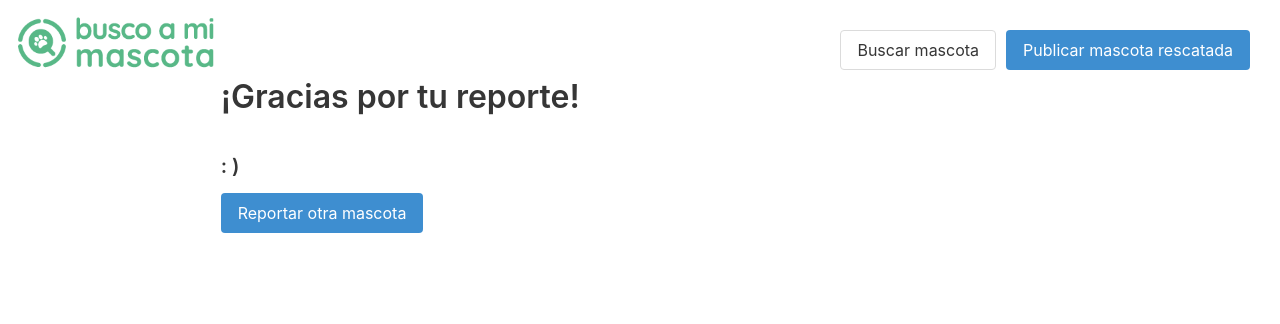
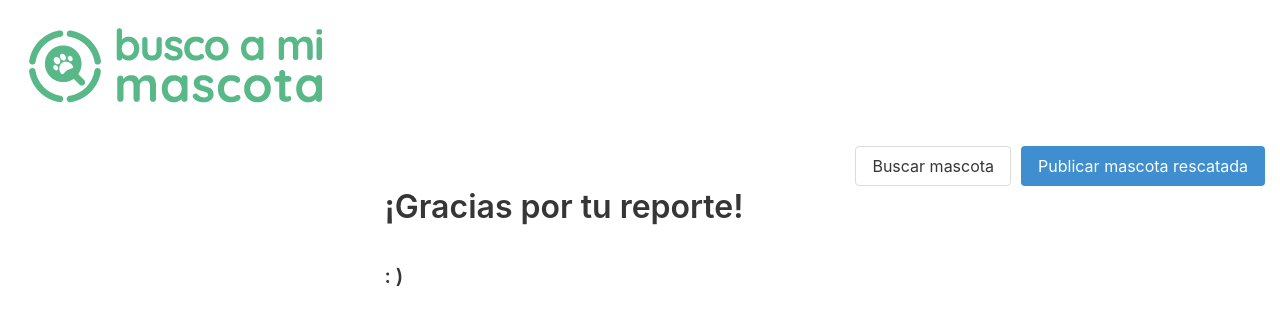
Before and after one commit to sofiarivas/19s-mascotas, a Nuxt app: page /thank-you in a window 1280 px wide. Shown: the top 324 px of the page. Built offline with nearby package versions, Linux system fonts and the light colour scheme.

Commit message:
update layouts

```diff
--- a/components/search.vue
+++ b/components/search.vue
@@ -1,6 +1,6 @@
 <template>
 
-  <ais-index app-id="VUPR3RSXRE" api-key="9b7b9defa421ae1ee8b39d8ba9b3f119" index-name="reports" :auto-search="false">
+  <ais-index app-id="VUPR3RSXRE" api-key="9b7b9defa421ae1ee8b39d8ba9b3f119" index-name="reports" :auto-search="true">
     <ais-search-box>
       <div>
         <h2 class="search-box">Busca información de mascotas rescatadas:</h2>
@@ -43,6 +43,11 @@
         </div>
       </template>
     </ais-results>
+    <ais-no-results>
+       <template scope="{ result }">
+        No encontramos resultados.
+       </template>
+    </ais-no-results>
   </ais-index>
 </template>
 
--- a/layouts/default.vue
+++ b/layouts/default.vue
@@ -1,30 +1,55 @@
 <template>
   <div>
     <div v-if="$route.fullPath !== '/'" class="logo-container">
-      <img class="logo is-small" src="logo.png"/>
+        <img class="logo is-small" src="~/static/logo.png"/>
     </div>
-    <div class="link-container">
-      <nuxt-link v-if="$route.fullPath !== '/'" nuxt-link to="/" class="button link-item">Buscar mascota</nuxt-link>
-      <nuxt-link to="/publish" class="button is-info link-item">Publicar mascota rescatada</nuxt-link>
+    <div class="top-container">
+      <div class="link-container">
+        <nuxt-link v-if="$route.fullPath !== '/'" nuxt-link to="/" class="button link-item">Buscar mascota</nuxt-link>
+        <nuxt-link to="/publish" class="button is-info link-item">Publicar mascota rescatada</nuxt-link>
+      </div>
     </div>
   <nuxt/>
+<!--   <footer class="footer">
+    <div class="container">
+      <div class="content has-text-centered">
+        <p>
+          CONTACTO: busco_mascota_contacto@gmail.com
+          <a class="icon" href="https://github.com/sofiarivas/19s-mascotas">
+            <i class="fa fa-github"></i>
+          </a>
+        </p>
+      </div>
+    </div>
+  </footer> -->
   </div>
 </template>
 
 <style scoped>
-  .link-contaner, .logo-container {
-    display: inline-block;
+  .top-container {
+    text-align: right;
+  }
+  .link-container, .logo-container {
+      display: inline-flex;
+  }
+  .logo-container {
+    margin: 10px;
   }
   .link-container {
-    text-align: right;
-    margin: 30px;
-    float: right;
+    /*float: right;*/
+    margin: 10px;
   }
   .link-item {
-    margin-left: 10px;
+    margin: 5px;
   }
   .logo {
     margin: 1em;
-    width: 200px;
+  }
+  .footer {
+    padding: 10px;
+    font-size: 12px;
+  }
+  .icon {
+    font-size: 22px;
   }
 </style>
--- a/pages/index.vue
+++ b/pages/index.vue
@@ -38,17 +38,19 @@ export default {
 .title {
   display: block;
   font-weight: 300;
-  font-size: 35px;
+  font-size: 25px;
   color: #9B9B9B;
-  letter-spacing: 1px;
   margin-top: 30px;
+}
+
+.title:hover {
+  color: #5bb786;
 }
 
 .subtitle {
   font-weight: 500;
   font-size: 16px;
   color: #4A4A4A;
-  word-spacing: 5px;
   padding-bottom: 15px;
 }
 
--- a/pages/thank-you.vue
+++ b/pages/thank-you.vue
@@ -3,7 +3,7 @@
 		<div class="content">
 		<h1>¡Gracias por tu reporte!</h1><br>
 		<h4 class="is-centered">: )</h4>
-		<nuxt-link to="/publish" class="button is-info link-item">Reportar otra mascota</nuxt-link>
+<!-- 		<nuxt-link to="/publish" class="button is-info link-item">Reportar otra mascota</nuxt-link> -->
 		</div>
 	</div>
 </template>
```
